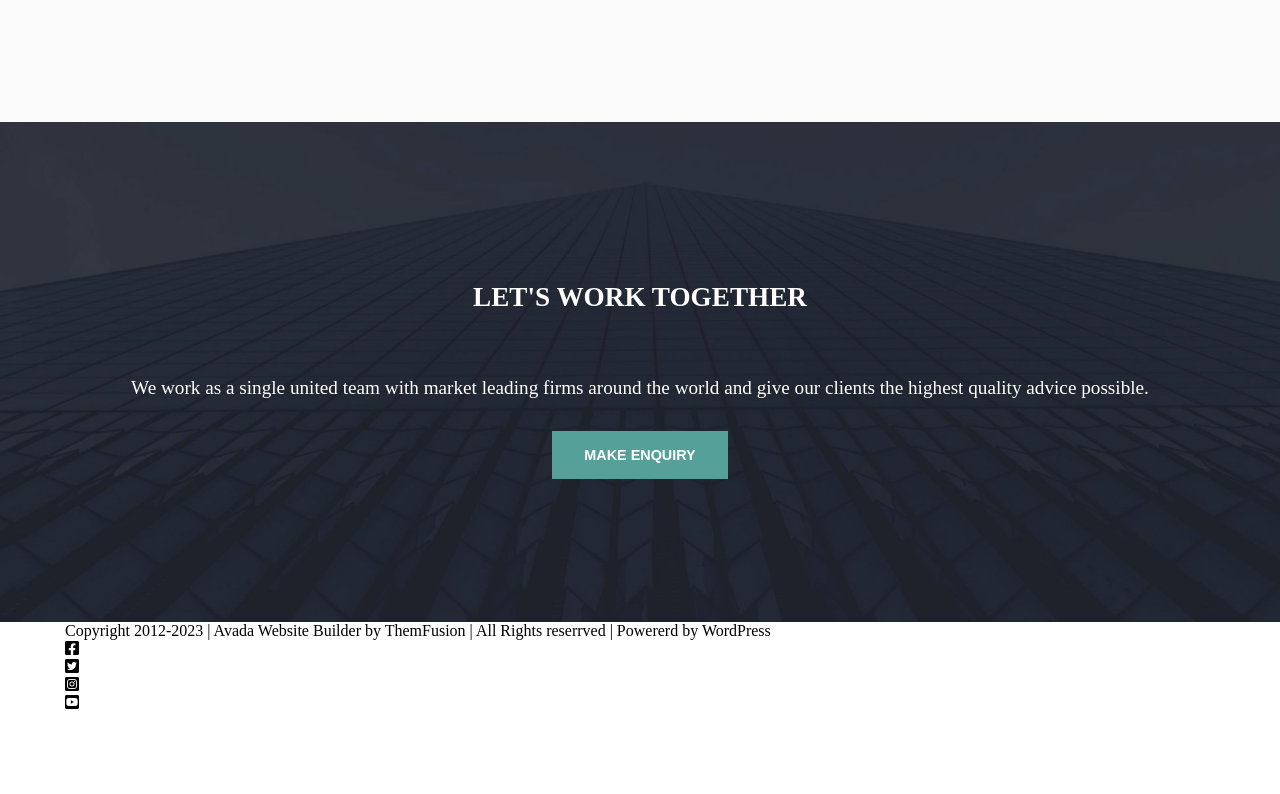
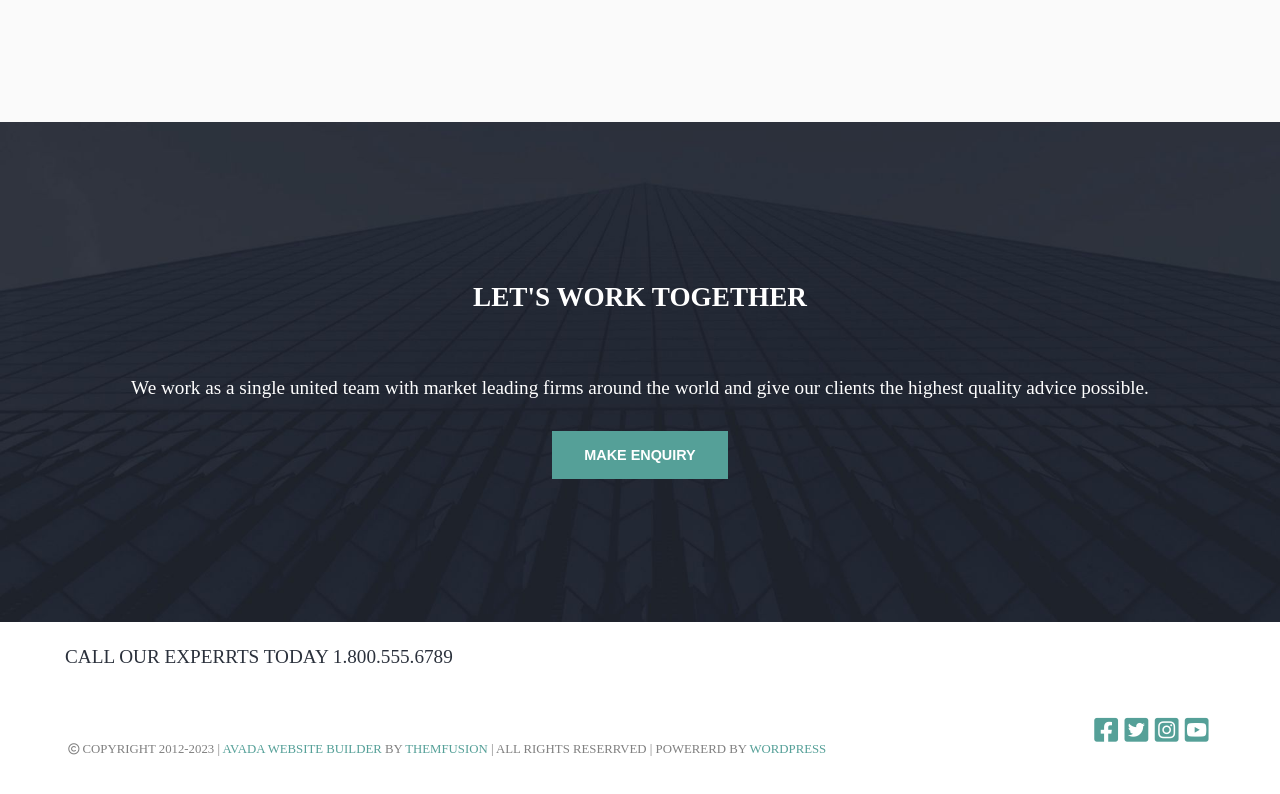
Before and after one commit to Alessio-DiNardo/proj-html-vuejs, a Vue app: page / in a window 1280 px wide. Shown: the part 3633-4427 px from the top of the page. Before the commit the page ends 4345 px from the top, so only its background shows below. Built offline with nearby package versions, Linux system fonts and the light colour scheme.

Commit message:
finish footer

```diff
--- a/src/components/AppFooter.vue
+++ b/src/components/AppFooter.vue
@@ -1,10 +1,10 @@
 <template>
     <div class="container">
-        <p></p>
+        <p>Call our experrts today 1.800.555.6789</p>
         <section class="footer">
                 <div>
                     <p>
-                        Copyright 2012-2023 | <span>Avada Website Builder</span> by <span>ThemFusion</span> | All Rights reserrved | Powererd by <span>WordPress</span>
+                        <i class="fa-regular fa-copyright"></i>Copyright 2012-2023 | <span class="green">Avada Website Builder</span> by <span class="green">ThemFusion</span> | All Rights reserrved | Powererd by <span class="green">WordPress</span>
                     </p>
                 </div>
                 <div>
@@ -26,4 +26,36 @@ export default {
 <style lang="scss" scoped>
     @use '../styles/partials/mixins' as*;
     @use '../styles/partials/variables' as*;
+
+    p{
+        color: $fourColor;
+        font-size: 1.2rem;
+        text-transform: uppercase;
+        padding-top: 1.5rem;
+    }
+    section.footer{
+        height: 130px;
+        display: flex;
+        justify-content: space-between;
+        padding-top: 3rem;
+
+        p{
+            font-size: 0.8em;
+            color: grey;
+
+            i{
+                padding: 0.2rem;
+                font-size: 0.7rem;
+            }
+            span{
+                color: $firstColor;
+            }
+        }
+    }
+
+    ul.icons{
+        display: flex;
+        color: $firstColor;
+        font-size: 1.7rem;
+    }
 </style>
```
